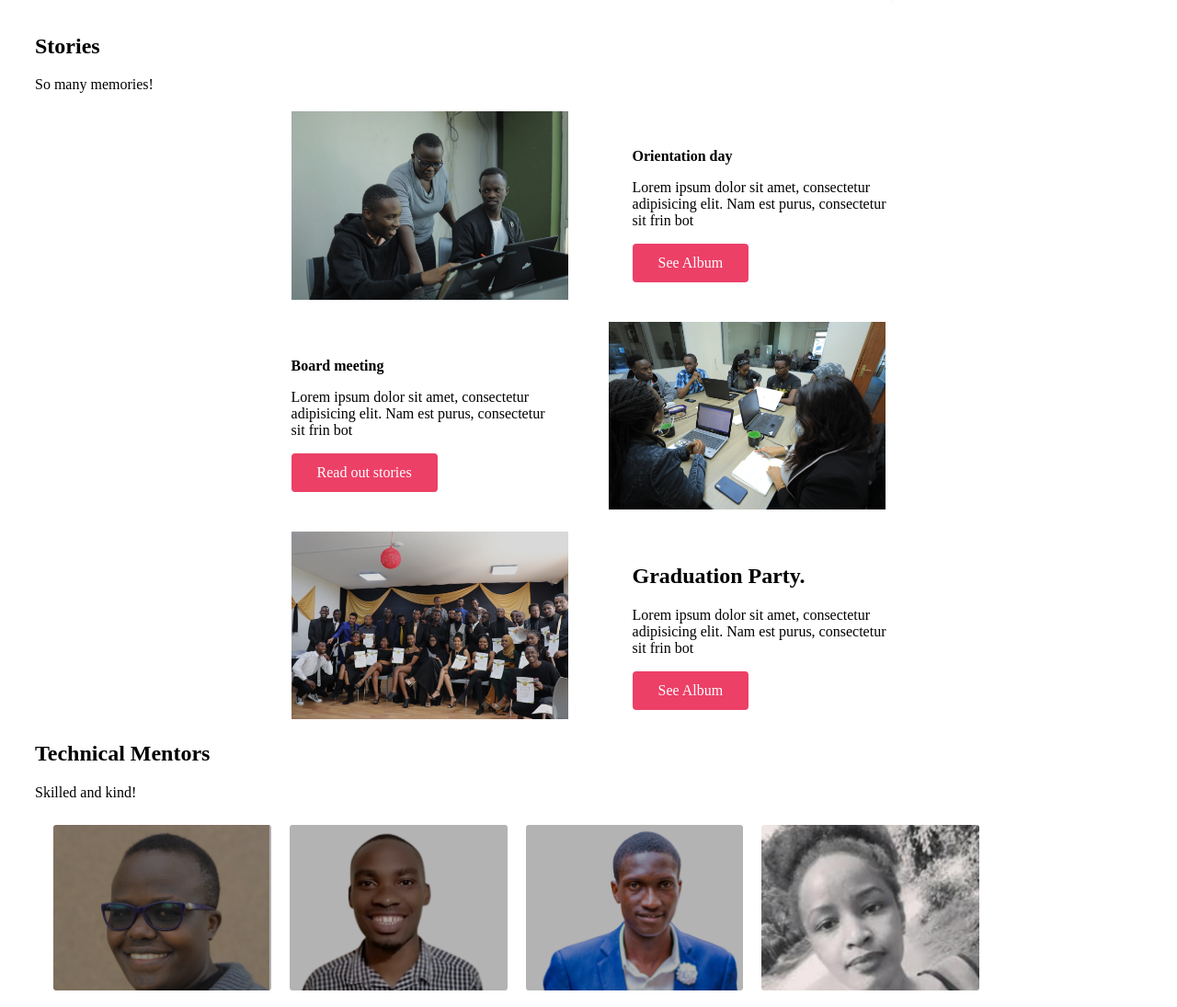
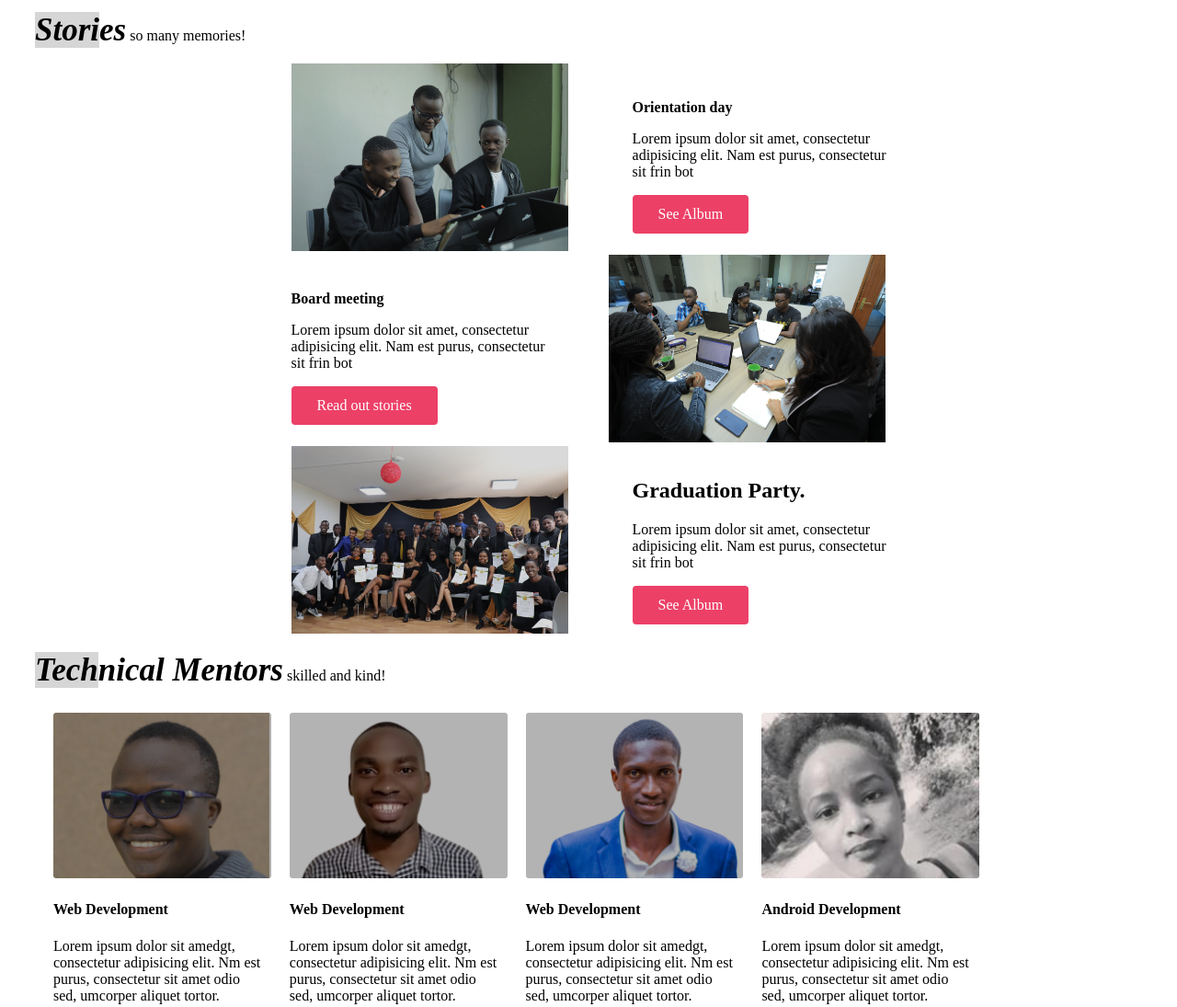
Before and after one commit to brooksd/Week-1-landing-page, a plain HTML site: page index.html in a window 1280 px wide. Shown: the part 371-1466 px from the top of the page at 92% size. Drawn offline with Linux system fonts and the light colour scheme.

Commit message:
added the background to the subheadings and emphasized the titles also changed a few things up

```diff
--- a/Assets/CSS/styles.css
+++ b/Assets/CSS/styles.css
@@ -1,5 +1,7 @@
 * {
     font-family: 'Nunito';
+    box-sizing: border-box;
+    text-decoration: none;
 }
 
 /* Header Section */
@@ -43,6 +45,11 @@ header ul li {
     float: right;
 }
 
+.enroll:hover {
+    color: black;
+    background: rgb(155, 117, 152);
+}
+
 /* The Body Section */
 
 body {
@@ -57,6 +64,7 @@ body {
     align-items: center;
     justify-content: center;
     margin: 20px 0 20px 0;
+    margin: auto;
 }
 
 img {
@@ -89,7 +97,19 @@ button {
     margin-left: 20px;
 }
 
+.explore:hover {
+    color: black;
+    background: rgb(155, 117, 152);
+}
+
+
 /* Orinetation Day Section */
+
+.highlight {
+    font-size: 35px;
+     background-color: rgba(120, 120, 120, 0.3);
+}
+
 
 .img-2 {
     flex-basis: 25%;
--- a/index.html
+++ b/index.html
@@ -45,8 +45,9 @@
     </div>
 
     <div>
-        <h2 class="highlight">Stories</h2>
-        <p>So many memories!</p>
+        <p>
+            <p><strong><em style="font-size: 35px;"><span class="highlight">Stori</span>es</em></strong> so many memories!</p>
+        </p>
     </div>
 
     <div class="container">
@@ -95,8 +96,7 @@
     </div>
 
     <div>
-        <h2 class="highlight">Technical Mentors</h2>
-        <p>Skilled and kind!</p>
+        <p><strong><em style="font-size: 35px;"><span class="highlight">Tech</span>nical Mentors</em></strong> skilled and kind!</p>
     </div>
 
     <div class="technical-mentors">
```
